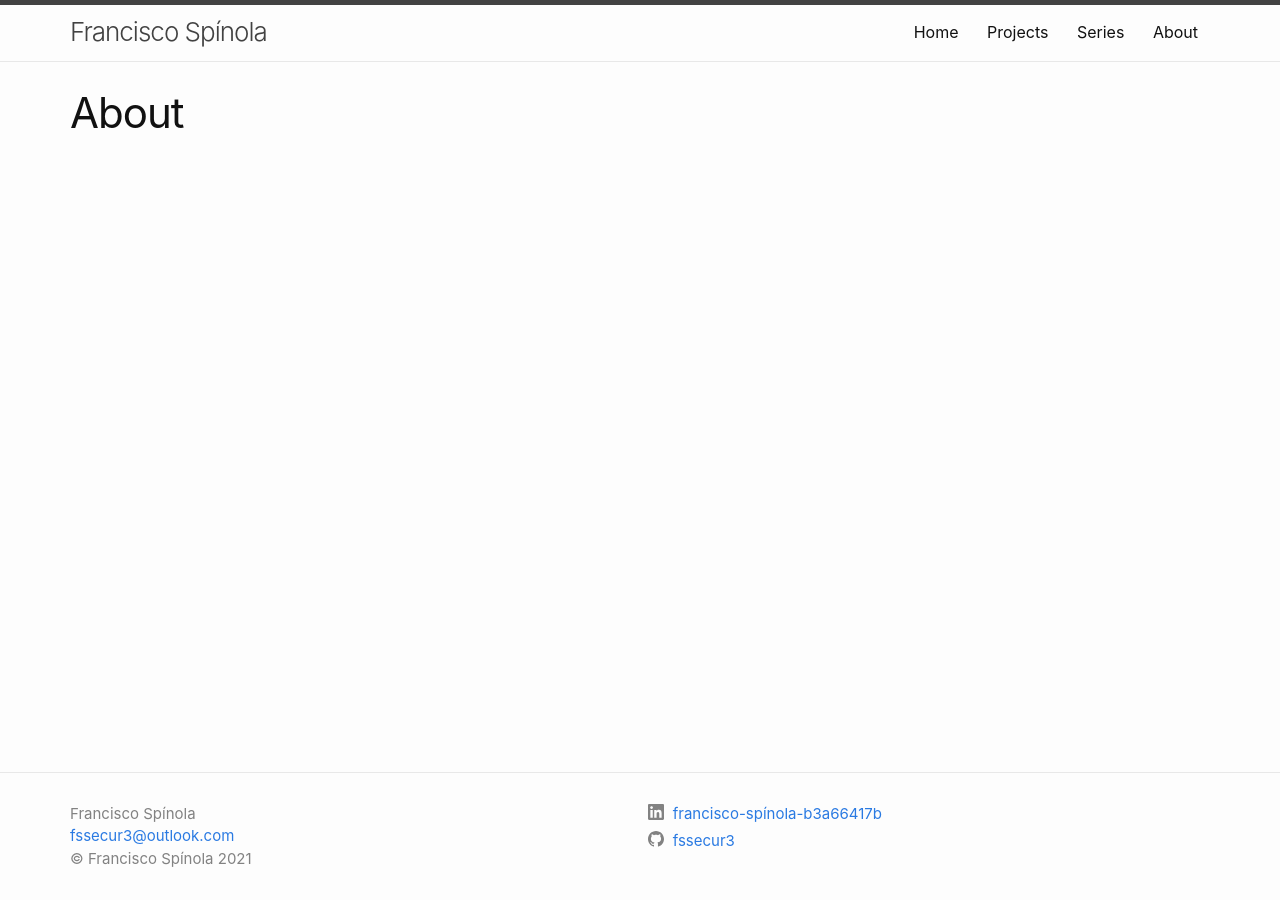
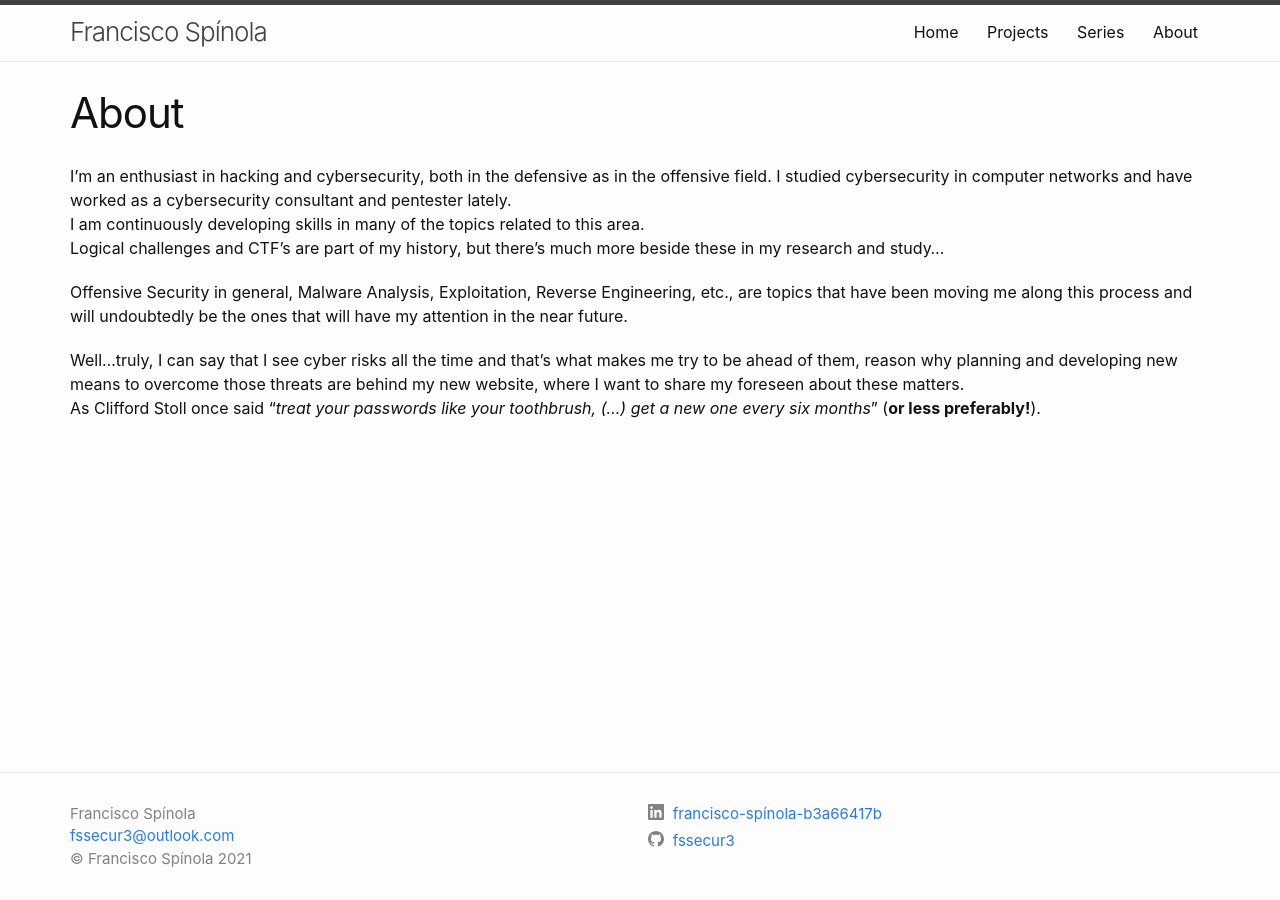
Before and after one commit to fspinola85/fspinola85.github.io, a Jekyll site: the page built from about.markdown, in a window 1280 px wide. Built offline with Jekyll 4.4.1, drawn with Linux system fonts in a browser that asks for light colours.

Commit message:
added about section

```diff
--- a/about.markdown
+++ b/about.markdown
@@ -3,3 +3,11 @@ layout: page
 title: About
 permalink: /about/
 ---
+I'm an enthusiast in hacking and cybersecurity, both in the defensive as in the offensive field. I studied cybersecurity in computer networks and have worked as a cybersecurity consultant and pentester lately.
+I am continuously developing skills in many of the topics related to this area.
+Logical challenges and CTF's are part of my history, but there's much more beside these in my research and study...
+
+Offensive Security in general, Malware Analysis, Exploitation, Reverse Engineering, etc., are topics that have been moving me along this process and will undoubtedly be the ones that will have my attention in the near future.
+
+Well...truly, I can say that I see cyber risks all the time and that's what makes me try to be ahead of them, reason why planning and developing new means to overcome those threats are behind my new website, where I want to share my foreseen about these matters.
+As Clifford Stoll once said "*treat your passwords like your toothbrush, (...) get a new one every six months*” (**or less preferably!**).
```
